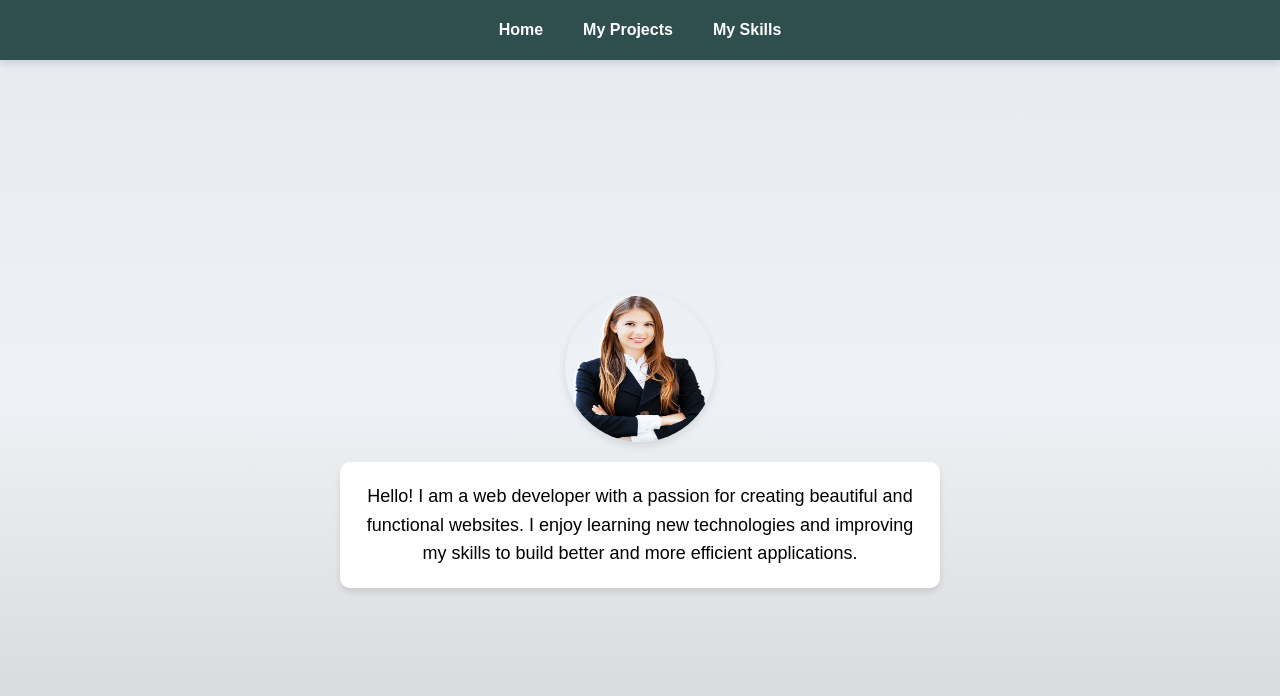
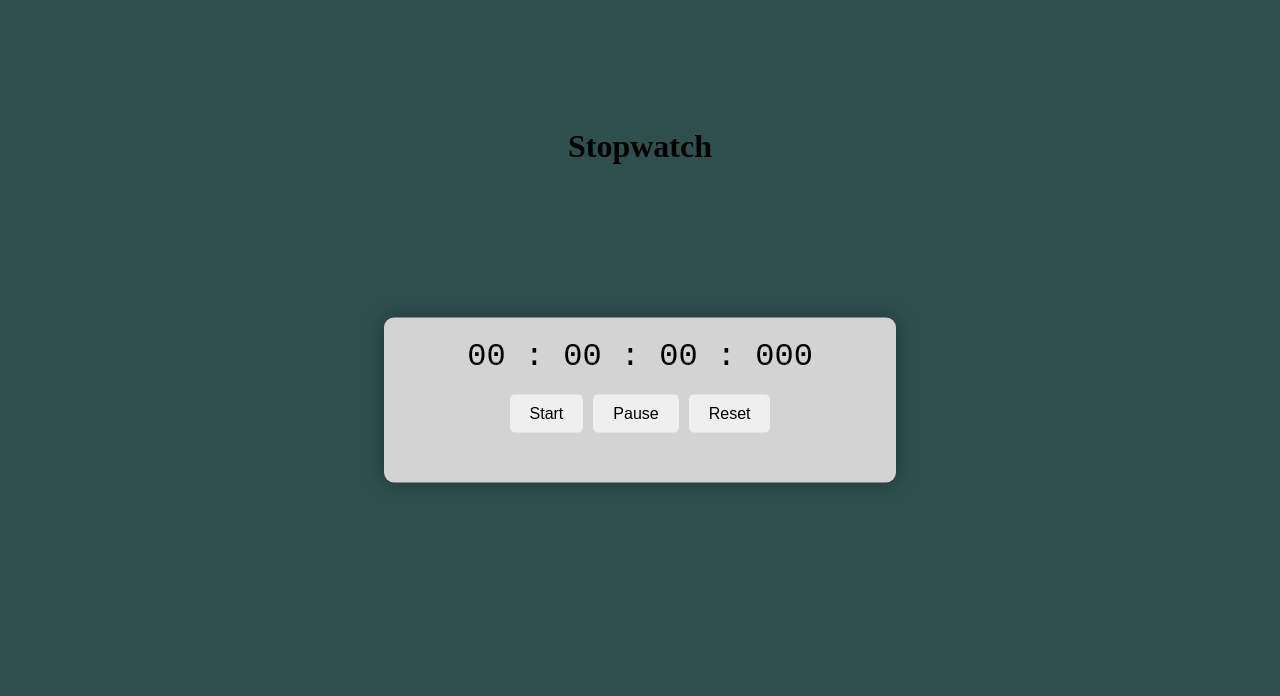
Before and after one commit to Mahad132/Internship-Projects, a plain HTML site: page index.html in a window 1280 px wide. Drawn offline with Linux system fonts and the light colour scheme.

Commit message:
Add files via upload

```diff
--- a/index.html
+++ b/index.html
@@ -3,18 +3,21 @@
 <head>
     <meta charset="UTF-8">
     <meta name="viewport" content="width=device-width, initial-scale=1.0">
-    <title>Personal Portfolio</title>
+    <title>Stopwatch</title>
     <link rel="stylesheet" href="style.css"/>
 </head>
 <body>
-    <nav>
-        <a href="index.html">Home</a>
-        <a href="project.html">My Projects</a>
-        <a href="skills.html">My Skills</a>
-    </nav>
-    <div class="main-content">
-        <img class="profile" src="girl.png" alt="Picture of a girl">
-        <p>Hello! I am a web developer with a passion for creating beautiful and functional websites. I enjoy learning new technologies and improving my skills to build better and more efficient applications.</p>
+    <h1> Stopwatch</h1>
+    <div class="container">
+        <div class="time-display">
+            00 : 00 : 00 : 000
+        </div>
+        <div class="button">
+            <button id="start-timer">Start</button>
+            <button id="pause-timer">Pause</button>
+            <button id="reset-timer">Reset</button>
+        </div>
     </div>
+    <script src="script.js"></script>
 </body>
-</html>
+</html
--- /dev/null
+++ b/script.js
@@ -0,0 +1,43 @@
+let [miliSeconds, secs, mints, hours] = [0, 0, 0, 0];
+let timeRef = document.querySelector(".time-display");
+let int = null;
+
+document.getElementById("start-timer").addEventListener("click", () => {
+    if (int !== null) {
+        clearInterval(int);
+    }
+    int = setInterval(displayTimer, 10);
+});
+
+document.getElementById("pause-timer").addEventListener("click", () => {
+    clearInterval(int);
+});
+
+document.getElementById("reset-timer").addEventListener("click", () => {
+    clearInterval(int);
+    [miliSeconds, secs, mints, hours] = [0, 0, 0, 0];
+    timeRef.innerHTML = "00 : 00 : 00 : 000";
+});
+
+function displayTimer() {
+    miliSeconds += 10;
+    if (miliSeconds == 1000) {
+        miliSeconds = 0;
+        secs++;
+        if (secs == 60) {
+            secs = 0;
+            mints++;
+            if (mints == 60) {
+                mints = 0;
+                hours++;
+            }
+        }
+    }
+
+    let h = hours < 10 ? "0" + hours : hours;
+    let m = mints < 10 ? "0" + mints : mints;
+    let s = secs < 10 ? "0" + secs : secs;
+    let ms = miliSeconds < 10 ? "00" + miliSeconds : (miliSeconds < 100 ? "0" + miliSeconds : miliSeconds);
+
+    timeRef.innerHTML = `${h} : ${m} : ${s} : ${ms}`;
+}
--- a/style.css
+++ b/style.css
@@ -1,112 +1,51 @@
 * {
+    margin: 0;
     padding: 0;
-    margin: 0;
     box-sizing: border-box;
-    font-family: 'Arial', sans-serif;
 }
 body {
-    background: linear-gradient(to bottom, #e6e9f0, #eef1f5,#D3D3D3); /* Light gradient background */
+    background-color: #2F4F4F;
+}
+.container {
+    background-color: #D3D3D3;
+    width: 40%;
+    min-width: 500px;
+    position: absolute;
+    transform: translate(-50%, -50%);
+    top: 50%;
+    left: 50%;
+    padding: 20px 0;
+    padding-bottom: 50px;
+    border-radius: 10px;
+    box-shadow: 0 0 20px rgba(0, 0, 0, 0.338);
+}
+.time-display {
+    text-align: center;
+    font-size: 2em;
+    margin-bottom: 20px;
+    font-family: 'Roboto mono', monospace;
+}
+.button {
     display: flex;
-    flex-direction: column;
-    align-items: center;
-    justify-content: flex-start;
-    min-height: 100vh;
-    padding: 20px;
+    justify-content: center;
+    gap: 10px;
 }
-nav {
-    height: 60px;
-    width: 100%;
-    background-color: #2F4F4F; /* Darker background for the nav bar */
-    display: flex;
-    align-items: center;
-    justify-content: center;
-    box-shadow: 0 4px 6px rgba(0, 0, 0, 0.1);
-    position: fixed;
-    top: 0;
-    left: 0;
-    z-index: 1000;
+button {
+    padding: 10px 20px;
+    font-size: 1em;
+    border: none;
+    border-radius: 5px;
+    cursor: pointer;
+    color:#000000;
 }
-nav a {
-    margin: 0 20px;
-    text-decoration: none;
-    color: white;
-    font-weight: bold;
-    transition: color 0.3s ease;
+button:active {
+    transform: scale(0.98);
 }
-nav a:hover {
-    color: #ff6347;
+.button button:hover{
+box-shadow: 0 0  20px rgba(0, 0, 0, 0.338);
 }
-.main-content {
-    display: flex;
-    flex-direction: column;
-    align-items: center;
-    justify-content: center;
-    flex: 1;
+h1{
+    color:#000000;
     text-align: center;
-    color: black;
-    margin-top: 80px; /* Adjust for fixed nav */
+    margin-top: 10%;
 }
-.profile {
-    border-radius: 50%;
-    width: 150px;
-    height: 150px;
-    box-shadow: 0 4px 8px rgba(0, 0, 0, 0.1);
-    transition: transform 0.3s ease;
-}
-.profile:hover {
-    transform: scale(1.1);
-}
-.main-content p {
-    margin-top: 20px;
-    font-size: 18px;
-    max-width: 600px;
-    color: black;
-    line-height: 1.6;
-    background-color: #fff;
-    padding: 20px;
-    border-radius: 10px;
-    box-shadow: 0 4px 6px rgba(0, 0, 0, 0.1);
-}
-.primg{
-float:right;
-width:30%;
-}.skills-section {
-    background-color: #fff;
-    border-radius: 10px;
-    box-shadow: 0 4px 6px rgba(0, 0, 0, 0.1);
-    padding: 20px;
-    margin-bottom: 20px;
-    width: 100%;
-    max-width: 800px;
-}
-
-.skills-section h2 {
-    color: #2F4F4F;
-    margin-bottom: 10px;
-}
-
-.skills-section ul {
-    list-style-type: none;
-    padding: 0;
-}
-
-.skills-section li {
-    margin-bottom: 10px;
-}
-
-/* Make images responsive */
-img {
-    max-width: 100%;
-    height: auto;
-}
-
-/* Responsive Design */
-@media screen and (min-width: 768px) {
-    .main-content {
-        padding: 40px;
-    }
-
-    .skills-section {
-        padding: 30px;
-    }
-}
```
